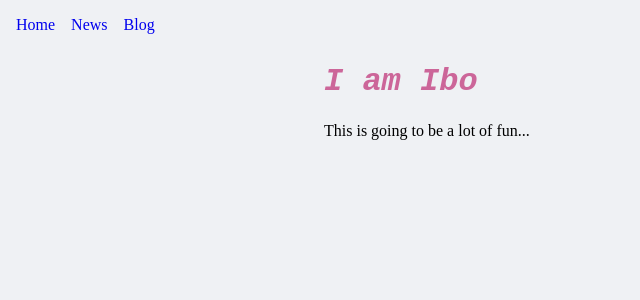
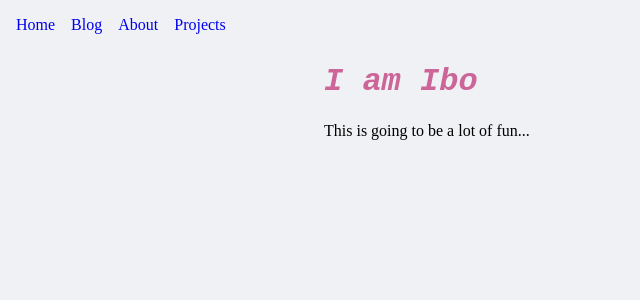
Before and after one commit to ibaf001/monSite, a Flask app: page / in a window 1280 px wide. Shown: the top 300 px of the page, without its empty margins (0-640 px from the left). Run offline with Flask 2, Linux system fonts and the light colour scheme.

Commit message:
Added about page

```diff
--- a/routes.py
+++ b/routes.py
@@ -6,6 +6,10 @@ app = Flask(__name__)
 def index():
 	return render_template("index.html")
 
+@app.route("/about")
+def about():
+	return render_template("about.html")
+
 
 if __name__ == '__main__':
 	app.run(debug=True)
--- a/templates/layout.html
+++ b/templates/layout.html
@@ -6,9 +6,10 @@
 </head>
 <body>
 	<ul>
-		<li><a href="#">Home</a></li>
-		<li><a href="#">News</a></li>
+		<li><a href="{{ url_for('index')}}">Home</a></li>
 		<li><a href="#">Blog</a></li>
+		<li><a href="{{ url_for('about')}}">About</a></li>
+		<li><a href="http://convertibo.herokuapp.com/" target="_blank">Projects</a></li>
 	</ul>
 
 {% block content %}
```
Also changed, not shown: templates/about.html (added, +10 -0 lines), 1 other file.
